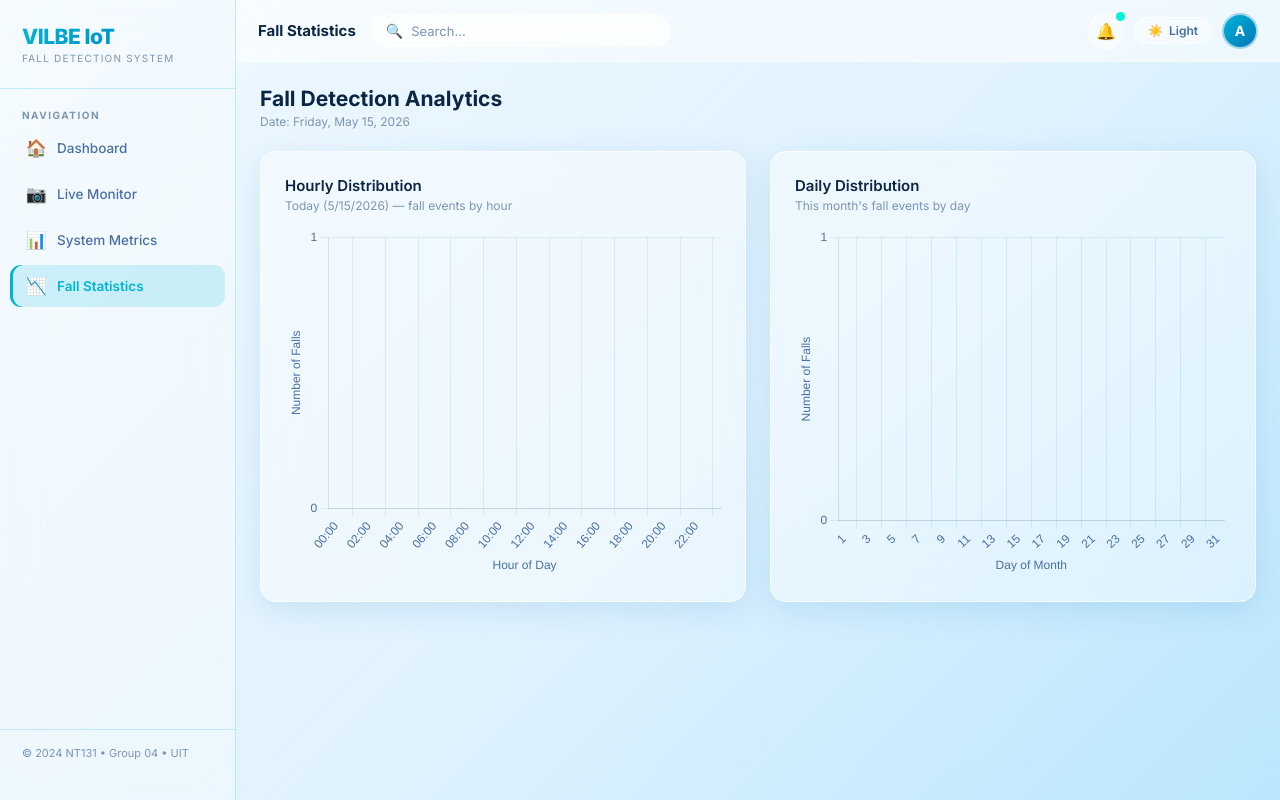
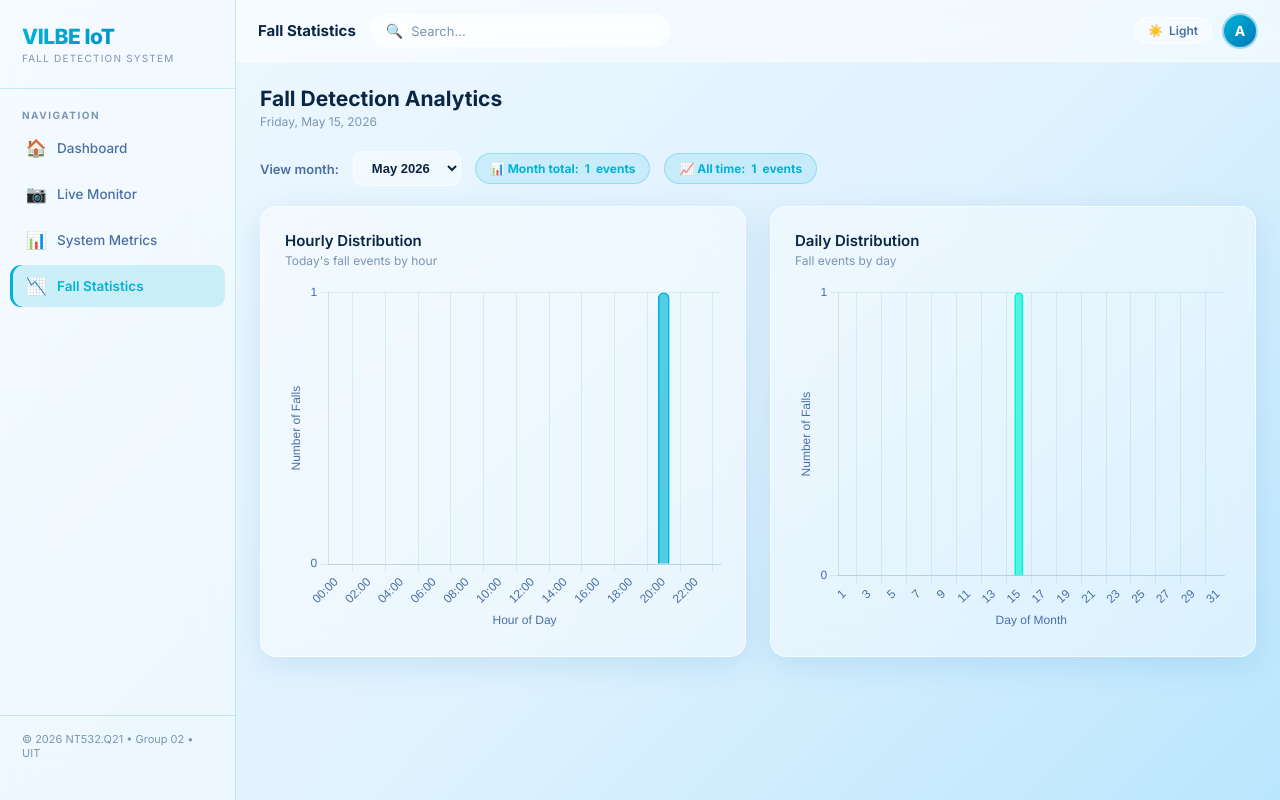
Before and after one commit to hlocuwu/NT131-Fall_Detection_RaspberryPi, a FastAPI app: page /fallchart in a window 1280 px wide. Run offline with FastAPI, Linux system fonts and the light colour scheme; some libraries are stand-ins or nearby versions.

Commit message:
fix: storage logs

```diff
--- /dev/null
+++ b/fall_log.json
@@ -0,0 +1,3 @@
+[
+  "2026-05-15T20:51:46.056764"
+]
--- a/server.py
+++ b/server.py
@@ -37,6 +37,20 @@ mp_pose    = mp.solutions.pose
 mp_drawing = mp.solutions.drawing_utils
 pose       = mp_pose.Pose(min_detection_confidence=0.6, min_tracking_confidence=0.6)
 
+# ── Fall log persistence ──────────────────────────────────────────────────────
+FALL_LOG_FILE = "fall_log.json"
+
+def _load_fall_log() -> list[datetime]:
+    try:
+        with open(FALL_LOG_FILE, encoding="utf-8") as f:
+            return [datetime.fromisoformat(ts) for ts in json.load(f)]
+    except (FileNotFoundError, json.JSONDecodeError):
+        return []
+
+def _save_fall_log(log: list[datetime]):
+    with open(FALL_LOG_FILE, "w", encoding="utf-8") as f:
+        json.dump([ts.isoformat() for ts in log], f, indent=2)
+
 # ── State ─────────────────────────────────────────────────────────────────────
 latest_frame:   bytes | None    = None
 fall_frame:     bytes | None    = None
@@ -45,7 +59,9 @@ fall_counter:   int             = 0
 body_angle:     str             = "front"
 metrics_data:   dict            = {"cpu": 0, "memory": 0}
 hip_history:    deque           = deque(maxlen=4)
-fall_log:       list[datetime]  = []
+fall_log:       list[datetime]  = _load_fall_log()
+
+print(f"[FALL LOG] Loaded {len(fall_log)} past events")
 
 frame_queue: asyncio.Queue = asyncio.Queue(maxsize=1)
 web_clients: set           = set()
@@ -127,6 +143,7 @@ def process_frame(img_bytes: bytes) -> tuple[bytes | None, bool]:
                 last_fall_time = current_time
                 fall_counter   = 0
                 fall_log.append(datetime.now())
+                _save_fall_log(fall_log)
                 print(f"[FALL] {status}")
                 _, buf = cv2.imencode(".jpg", img)
                 fall_frame = buf.tobytes()
@@ -168,7 +185,7 @@ async def ai_inference_worker():
                 for ws in web_clients:
                     try:    await ws.send_text(msg)
                     except: dead.add(ws)
-                web_clients -= dead
+                web_clients.difference_update(dead)
         except Exception as e:
             print(f"[WORKER] {e}")
 
@@ -237,22 +254,42 @@ async def get_metrics():
     return metrics_data
 
 @app.get("/fall_stats")
-async def fall_stats():
-    now        = datetime.now()
-    today      = now.date()
-    this_month = (now.year, now.month)
+async def fall_stats(month: str | None = None):
+    now = datetime.now()
+
+    # Parse requested month, default to current
+    try:
+        target = datetime.strptime(month, "%Y-%m") if month else now
+    except ValueError:
+        target = now
+    target_month = (target.year, target.month)
 
     hourly        = {f"{h:02d}:00": 0 for h in range(24)}
-    days_in_month = calendar.monthrange(*this_month)[1]
+    days_in_month = calendar.monthrange(*target_month)[1]
     daily         = {str(d): 0 for d in range(1, days_in_month + 1)}
 
+    month_total = 0
     for ts in fall_log:
-        if ts.date() == today:
-            hourly[f"{ts.hour:02d}:00"] += 1
-        if (ts.year, ts.month) == this_month:
+        if (ts.year, ts.month) == target_month:
             daily[str(ts.day)] += 1
+            month_total += 1
+            # Hourly chỉ show khi xem tháng hiện tại (ngày hôm nay)
+            if ts.date() == now.date():
+                hourly[f"{ts.hour:02d}:00"] += 1
 
-    return {"hourly": hourly, "daily": daily, "total": len(fall_log)}
+    # Danh sách tháng có dữ liệu
+    available = sorted({f"{ts.year:04d}-{ts.month:02d}" for ts in fall_log}, reverse=True)
+    if not available:
+        available = [now.strftime("%Y-%m")]
+
+    return {
+        "hourly":    hourly,
+        "daily":     daily,
+        "total":     len(fall_log),
+        "month_total": month_total,
+        "months":    available,
+        "current_month": f"{target_month[0]:04d}-{target_month[1]:02d}",
+    }
 
 if __name__ == "__main__":
     import uvicorn
--- a/templates/fallchart.html
+++ b/templates/fallchart.html
@@ -6,6 +6,41 @@
   <title>VILBE IoT &mdash; Fall Statistics</title>
   <link rel="stylesheet" href="/custom/styles.css">
   <script src="https://cdn.jsdelivr.net/npm/chart.js"></script>
+  <style>
+    .stats-toolbar {
+      display: flex;
+      align-items: center;
+      gap: 14px;
+      flex-wrap: wrap;
+      margin-bottom: 20px;
+    }
+    .month-select {
+      padding: 8px 14px;
+      border-radius: 10px;
+      border: 1px solid var(--glass-border);
+      background: var(--glass-bg);
+      color: var(--text-primary);
+      font-size: 13px;
+      font-weight: 600;
+      cursor: pointer;
+      outline: none;
+    }
+    .month-select:focus {
+      border-color: var(--neon-blue);
+    }
+    .stat-pill {
+      display: inline-flex;
+      align-items: center;
+      gap: 6px;
+      padding: 7px 14px;
+      border-radius: 999px;
+      background: rgba(0,180,216,0.12);
+      border: 1px solid rgba(0,180,216,0.28);
+      font-size: 12px;
+      font-weight: 700;
+      color: var(--neon-blue);
+    }
+  </style>
 </head>
 <body>
 
@@ -20,7 +55,7 @@
     <a class="nav-item" href="/camera"><span class="nav-icon">&#128247;</span> Live Monitor</a>
     <a class="nav-item" href="/chart"><span class="nav-icon">&#128202;</span> System Metrics</a>
     <a class="nav-item active" href="/fallchart"><span class="nav-icon">&#128201;</span> Fall Statistics</a>
-    <div class="sidebar-footer">&copy; 2024 NT131 &bull; Group 04 &bull; UIT</div>
+    <div class="sidebar-footer">&copy; 2026 NT532.Q21 &bull; Group 02 &bull; UIT</div>
   </aside>
 
   <div class="main-wrapper">
@@ -31,10 +66,6 @@
         <input type="text" placeholder="Search...">
       </div>
       <div class="header-actions">
-        <div class="notif-wrapper">
-          <div class="icon-btn" title="Notifications">&#128276;</div>
-          <div class="notif-badge"></div>
-        </div>
         <button class="theme-toggle" onclick="toggleTheme()">
           <span id="themeIcon">&#9728;&#65039;</span>
           <span id="themeText">Light</span>
@@ -46,7 +77,16 @@
     <main class="page-content">
       <div class="page-header">
         <div class="page-title">Fall Detection Analytics</div>
-        <div class="page-breadcrumb" id="dateDisplay">Loading date...</div>
+        <div class="page-breadcrumb" id="dateDisplay">Loading...</div>
+      </div>
+
+      <div class="stats-toolbar">
+        <label style="font-size:13px;font-weight:600;color:var(--text-secondary);">View month:</label>
+        <select id="monthSelect" class="month-select" onchange="onMonthChange()">
+          <option value="">Loading...</option>
+        </select>
+        <span class="stat-pill">&#128202; Month total: <span id="monthTotal">—</span> events</span>
+        <span class="stat-pill">&#128200; All time: <span id="allTotal">—</span> events</span>
       </div>
 
       <div class="chart-grid">
@@ -57,7 +97,7 @@
         </div>
         <div class="chart-card">
           <div class="card-title">Daily Distribution</div>
-          <div class="card-subtitle">This month&apos;s fall events by day</div>
+          <div class="card-subtitle" id="dailySubtitle">Fall events by day</div>
           <canvas id="dailyChart" style="max-height:350px;"></canvas>
         </div>
       </div>
@@ -71,7 +111,7 @@
   function applyTheme(t) {
     document.documentElement.setAttribute('data-theme', t);
     var dark = t === 'dark';
-    document.getElementById('themeIcon').textContent = dark ? '\u{1F319}' : '\u2600\uFE0F';
+    document.getElementById('themeIcon').textContent = dark ? '\u{1F319}' : '☀️';
     document.getElementById('themeText').textContent = dark ? 'Dark' : 'Light';
   }
   function toggleTheme() {
@@ -90,7 +130,7 @@
              ticks: { stepSize: 1, precision: 0, color: tc },
              grid: { color: gc },
              title: { display: true, text: yTitle || 'Falls', color: tc } },
-        x: { ticks: { color: tc }, grid: { color: gc },
+        x: { ticks: { color: tc, maxRotation: 45 }, grid: { color: gc },
              title: { display: true, text: xTitle || '', color: tc } }
       }
     };
@@ -98,23 +138,67 @@
 
   var hourlyChart, dailyChart;
 
-  function updateCharts() {
-    fetch('/fall_stats').then(function(r){ return r.json(); }).then(function(data) {
-      if (hourlyChart) { hourlyChart.data.labels = Object.keys(data.hourly); hourlyChart.data.datasets[0].data = Object.values(data.hourly); hourlyChart.update(); }
-      if (dailyChart)  { dailyChart.data.labels  = Object.keys(data.daily);  dailyChart.data.datasets[0].data  = Object.values(data.daily);  dailyChart.update(); }
+  function formatMonthLabel(ym) {
+    var parts = ym.split('-');
+    var d = new Date(parseInt(parts[0]), parseInt(parts[1]) - 1, 1);
+    return d.toLocaleDateString('en-US', { year: 'numeric', month: 'long' });
+  }
+
+  function loadData(month) {
+    var url = '/fall_stats' + (month ? '?month=' + month : '');
+    fetch(url).then(function(r) { return r.json(); }).then(function(data) {
+      var isCurrentMonth = data.current_month === new Date().toISOString().slice(0, 7);
+
+      document.getElementById('monthTotal').textContent = data.month_total;
+      document.getElementById('allTotal').textContent   = data.total;
+      document.getElementById('dailySubtitle').textContent =
+        formatMonthLabel(data.current_month) + ' — falls by day';
+      document.getElementById('hourlySubtitle').textContent =
+        isCurrentMonth ? 'Today — falls by hour' : 'Today\'s data (current month only)';
+
+      if (hourlyChart) {
+        hourlyChart.data.labels                  = Object.keys(data.hourly);
+        hourlyChart.data.datasets[0].data        = Object.values(data.hourly);
+        hourlyChart.update();
+      }
+      if (dailyChart) {
+        dailyChart.data.labels                   = Object.keys(data.daily);
+        dailyChart.data.datasets[0].data         = Object.values(data.daily);
+        dailyChart.update();
+      }
+    });
+  }
+
+  function onMonthChange() {
+    var sel = document.getElementById('monthSelect');
+    loadData(sel.value);
+  }
+
+  function populateMonthDropdown(months, currentMonth) {
+    var sel = document.getElementById('monthSelect');
+    sel.innerHTML = '';
+    months.forEach(function(m) {
+      var opt = document.createElement('option');
+      opt.value = m;
+      opt.textContent = formatMonthLabel(m);
+      if (m === currentMonth) opt.selected = true;
+      sel.appendChild(opt);
     });
   }
 
   window.onload = function() {
     applyTheme(getTheme());
     var dark = getTheme() === 'dark';
-    var now = new Date();
+    var now  = new Date();
+
     document.getElementById('dateDisplay').textContent =
-      'Date: ' + now.toLocaleDateString('en-US', { weekday: 'long', year: 'numeric', month: 'long', day: 'numeric' });
-    document.getElementById('hourlySubtitle').textContent =
-      'Today (' + now.toLocaleDateString() + ') — fall events by hour';
+      now.toLocaleDateString('en-US', { weekday: 'long', year: 'numeric', month: 'long', day: 'numeric' });
 
-    fetch('/fall_stats').then(function(r){ return r.json(); }).then(function(data) {
+    fetch('/fall_stats').then(function(r) { return r.json(); }).then(function(data) {
+      populateMonthDropdown(data.months, data.current_month);
+      document.getElementById('monthTotal').textContent = data.month_total;
+      document.getElementById('allTotal').textContent   = data.total;
+
       hourlyChart = new Chart(document.getElementById('hourlyChart'), {
         type: 'bar',
         data: { labels: Object.keys(data.hourly), datasets: [{
@@ -135,7 +219,7 @@
         options: chartOpts(dark, 'Day of Month', 'Number of Falls')
       });
 
-      setInterval(updateCharts, 60000);
+      setInterval(function() { loadData(document.getElementById('monthSelect').value); }, 60000);
     });
   };
 </script>
```
Also changed, not shown: client.py (+9 -3 lines).
